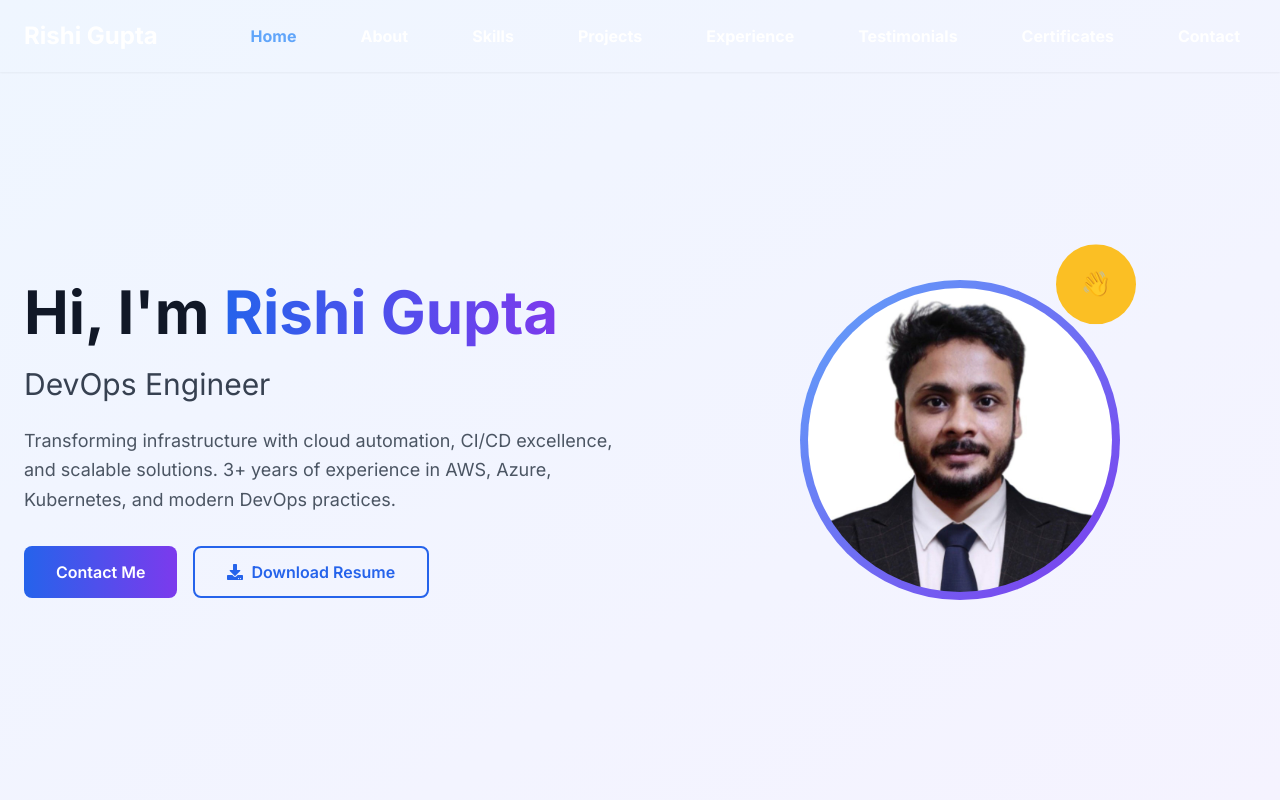
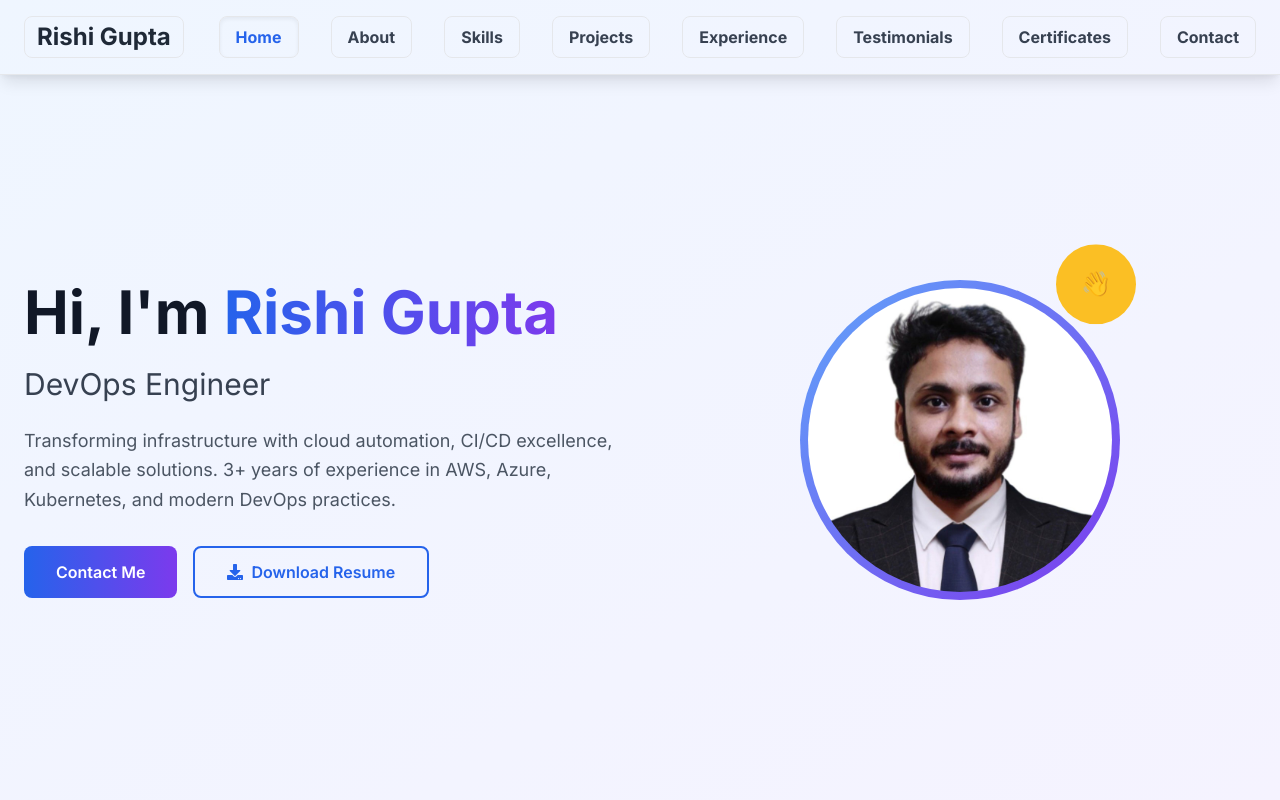
Before and after one commit to Bunnyrishi/bunnyrishi.github.io, a React (Create React App) app: page / in a window 1280 px wide. Shown: the top 800 px of the page. Built offline with nearby package versions, Linux system fonts and the light colour scheme.

Commit message:
Add iPhone-style glass effect navigation with frosted background

```diff
--- a/src/App.js
+++ b/src/App.js
@@ -236,13 +236,13 @@ function Portfolio() {
   return (
     <div className="min-h-screen bg-white">
       {/* Fixed Header */}
-      <header className="fixed top-0 left-0 right-0 z-50 bg-black/20 backdrop-blur-md shadow-sm">
+      <header className="fixed top-0 left-0 right-0 z-50 bg-white/10 backdrop-blur-xl border-b border-white/20 shadow-lg">
         <div className="max-w-7xl mx-auto px-6 py-4">
           <div className="flex justify-between items-center">
             <motion.div
               initial={{ opacity: 0, x: -20 }}
               animate={{ opacity: 1, x: 0 }}
-              className="text-2xl font-bold text-white"
+              className="text-2xl font-bold text-gray-800 bg-white/20 backdrop-blur-sm px-3 py-1 rounded-lg border border-white/30"
             >
               Rishi Gupta
             </motion.div>
@@ -253,10 +253,10 @@ function Portfolio() {
                 <button
                   key={item.id}
                   onClick={() => scrollToSection(item.id)}
-                  className={`px-4 py-2 rounded-lg font-bold transition-all duration-300 ${
+                  className={`px-4 py-2 rounded-lg font-bold transition-all duration-300 backdrop-blur-sm border border-white/20 ${
                     activeSection === item.id
-                      ? 'text-blue-400 bg-white/20 backdrop-blur-sm'
-                      : 'text-white hover:text-blue-400 hover:bg-white/10'
+                      ? 'text-blue-600 bg-white/30 shadow-inner'
+                      : 'text-gray-700 bg-white/15 hover:text-blue-600 hover:bg-white/25'
                   }`}
                 >
                   {item.label}
@@ -266,10 +266,10 @@ function Portfolio() {
 
             {/* Mobile Menu Button */}
             <button
-              className="md:hidden p-2"
+              className="md:hidden p-2 bg-white/20 backdrop-blur-sm rounded-lg border border-white/30"
               onClick={() => setMobileMenuOpen(!mobileMenuOpen)}
             >
-              <FaBars className="text-xl text-white" />
+              <FaBars className="text-xl text-gray-800" />
             </button>
           </div>
 
@@ -284,7 +284,7 @@ function Portfolio() {
                 <button
                   key={item.id}
                   onClick={() => scrollToSection(item.id)}
-                  className="block w-full text-left px-4 py-2 text-white hover:text-blue-400 hover:bg-white/10 rounded-lg"
+                  className="block w-full text-left px-4 py-2 text-gray-700 bg-white/15 backdrop-blur-sm border border-white/20 hover:text-blue-600 hover:bg-white/25 rounded-lg mb-2"
                 >
                   {item.label}
                 </button>
```
Also changed, not shown: 8 other files (tests, documents, lock files or other folders).
